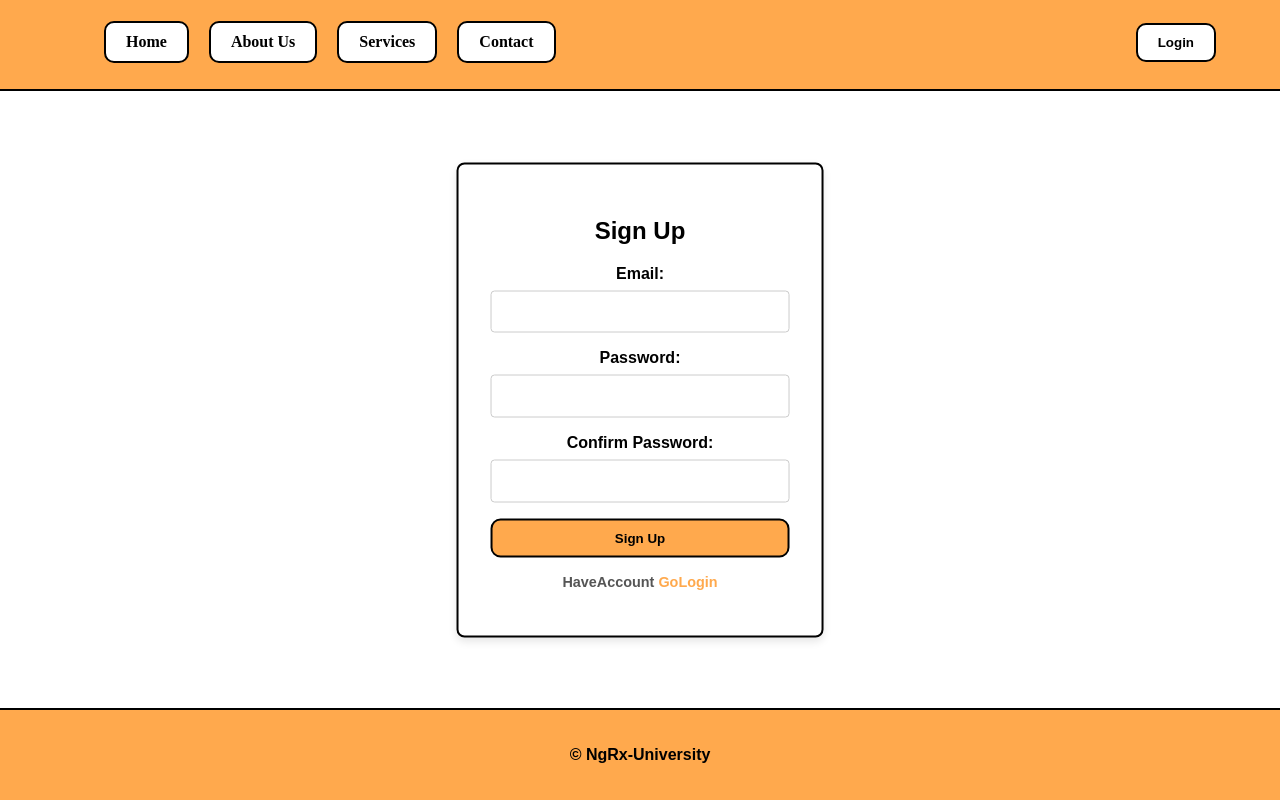
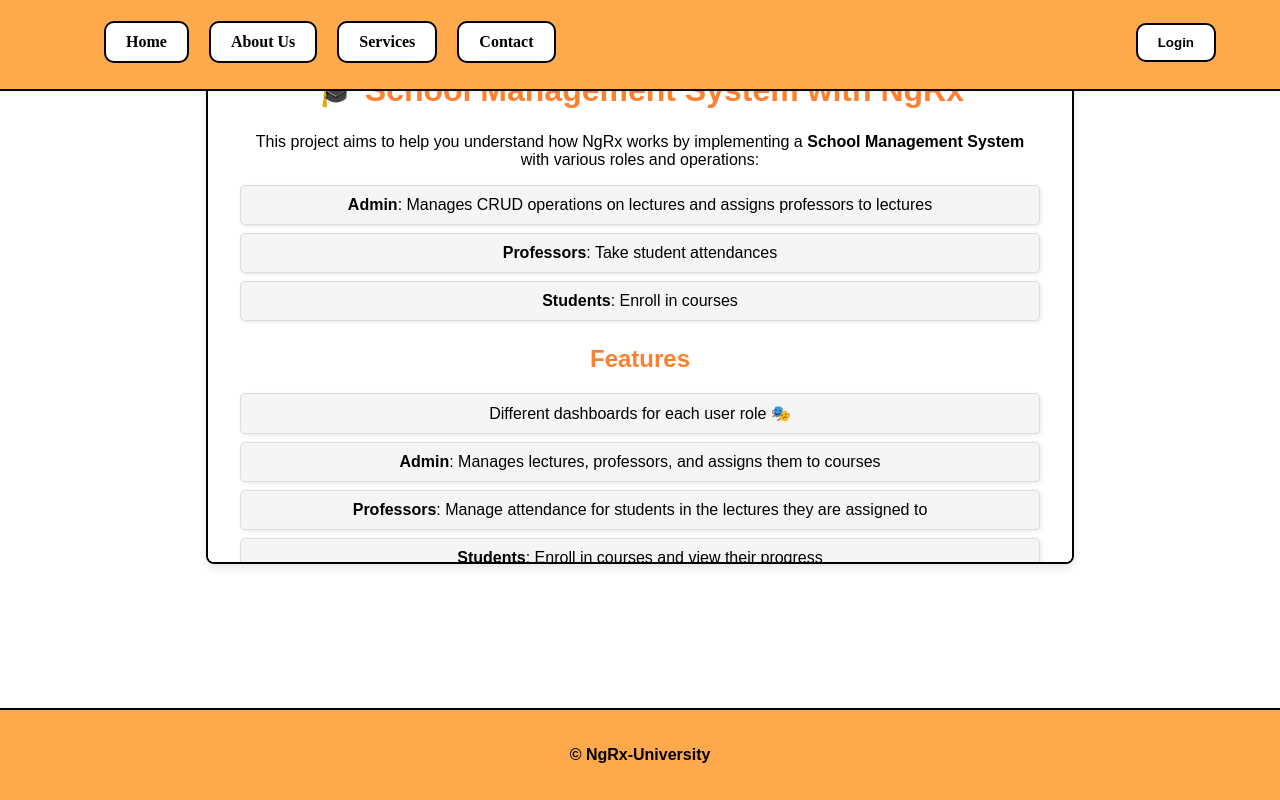
Before and after one commit to GengiuRobert/school-mngr, an Angular app in the folder school-mngr/: page / in a window 1280 px wide. Built offline with nearby package versions, Linux system fonts and the light colour scheme.

Commit message:
home component integrated

```diff
--- a/school-mngr/src/app/app.component.html
+++ b/school-mngr/src/app/app.component.html
@@ -1,4 +1,5 @@
 <app-header></app-header>
-<app-signup/>
+<!-- <app-signup/> -->
 <!-- <app-login> -->
+<app-home></app-home>
 <app-footer></app-footer>
--- a/school-mngr/src/app/app.component.ts
+++ b/school-mngr/src/app/app.component.ts
@@ -4,10 +4,11 @@ import { FooterComponent } from '../components/footer/footer.component';
 import { HeaderComponent } from "../components/header/header.component";
 import { LoginComponent } from "../components/login/login.component";
 import { SignupComponent } from "../components/signup/signup.component";
+import { HomeComponent } from "../components/home/home.component";
 
 @Component({
   selector: 'app-root',
-  imports: [FooterComponent, HeaderComponent, LoginComponent, SignupComponent],
+  imports: [FooterComponent, HeaderComponent, LoginComponent, SignupComponent, HomeComponent],
   templateUrl: './app.component.html',
   styleUrl: './app.component.css'
 })
--- /dev/null
+++ b/school-mngr/src/components/home/home.component.css
@@ -0,0 +1,72 @@
+.home-container {
+    font-family: 'Rubik', sans-serif;
+    position: fixed;
+    left: 50%;
+    transform: translate(-50%, -50%);
+    width: 100%;
+    max-width: 800px;
+    padding: 2rem;
+    background-color: #fff;
+    border: 2px solid #000000;
+    border-radius: 8px;
+    box-shadow: 0 4px 8px rgba(0, 0, 0, 0.1);
+    text-align: center;
+    height: 60%;
+    margin-top: 22%;
+    overflow-y: auto;
+}
+
+h1 {
+    font-size: 2rem;
+    font-weight: 700;
+    color: #ff7f32;
+    margin-bottom: 1.5rem;
+}
+
+h2 {
+    font-size: 1.5rem;
+    font-weight: 700;
+    color: #ff7f32;
+    margin-top: 1.5rem;
+}
+
+ul.features-list,
+ul.tech-stack {
+    list-style-type: none;
+    padding-left: 0;
+    margin-top: 1rem;
+}
+
+ul.features-list li,
+ul.tech-stack li {
+    background: #f5f5f5;
+    border: 1px solid #ddd;
+    margin: 0.5rem 0;
+    padding: 10px;
+    border-radius: 5px;
+    box-shadow: 1px 1px 4px rgba(0, 0, 0, 0.1);
+    font-weight: normal;
+}
+
+@media (max-width: 768px) {
+    .home-container {
+        padding: 1.5rem;
+        margin-top: 45%;
+        left: 50%;
+        transform: translate(-50%, -50%);
+        width: 80%;
+    }
+
+    h1 {
+        font-size: 1.5rem;
+    }
+
+    h2 {
+        font-size: 1.2rem;
+    }
+
+    p,
+    ul {
+        font-size: 0.9rem;
+    }
+}
--- /dev/null
+++ b/school-mngr/src/components/home/home.component.html
@@ -0,0 +1,28 @@
+<div class="home-container">
+    <h1>🎓 School Management System with NgRx</h1>
+    <p class="overview">This project aims to help you understand how NgRx works by implementing a <strong>School Management System</strong> with various roles and operations:</p>
+
+    <ul class="features-list">
+        <li><strong>Admin</strong>: Manages CRUD operations on lectures and assigns professors to lectures</li>
+        <li><strong>Professors</strong>: Take student attendances</li>
+        <li><strong>Students</strong>: Enroll in courses</li>
+    </ul>
+
+    <h2>Features</h2>
+    <ul class="features-list">
+        <li>Different dashboards for each user role 🎭</li>
+        <li><strong>Admin</strong>: Manages lectures, professors, and assigns them to courses</li>
+        <li><strong>Professors</strong>: Manage attendance for students in the lectures they are assigned to</li>
+        <li><strong>Students</strong>: Enroll in courses and view their progress</li>
+        <li><strong>NgRx</strong>: Manages the global state of the system, with shared data across different components</li>
+    </ul>
+
+    <h2>🛠️ Tech Stack</h2>
+    <ul class="tech-stack">
+        <li><strong>Angular</strong>: Frontend framework for building the application</li>
+        <li><strong>NgRx</strong>: State management for managing shared state across the app</li>
+        <li><strong>TypeScript</strong>: Language for Angular development</li>
+        <li><strong>RxJS</strong>: Reactive programming for handling async operations</li>
+        <li><strong>HTML/CSS</strong>: Styling and markup</li>
+    </ul>
+</div>
```
Also changed, not shown: school-mngr/src/components/home/home.component.ts (added, +11 -0 lines).
